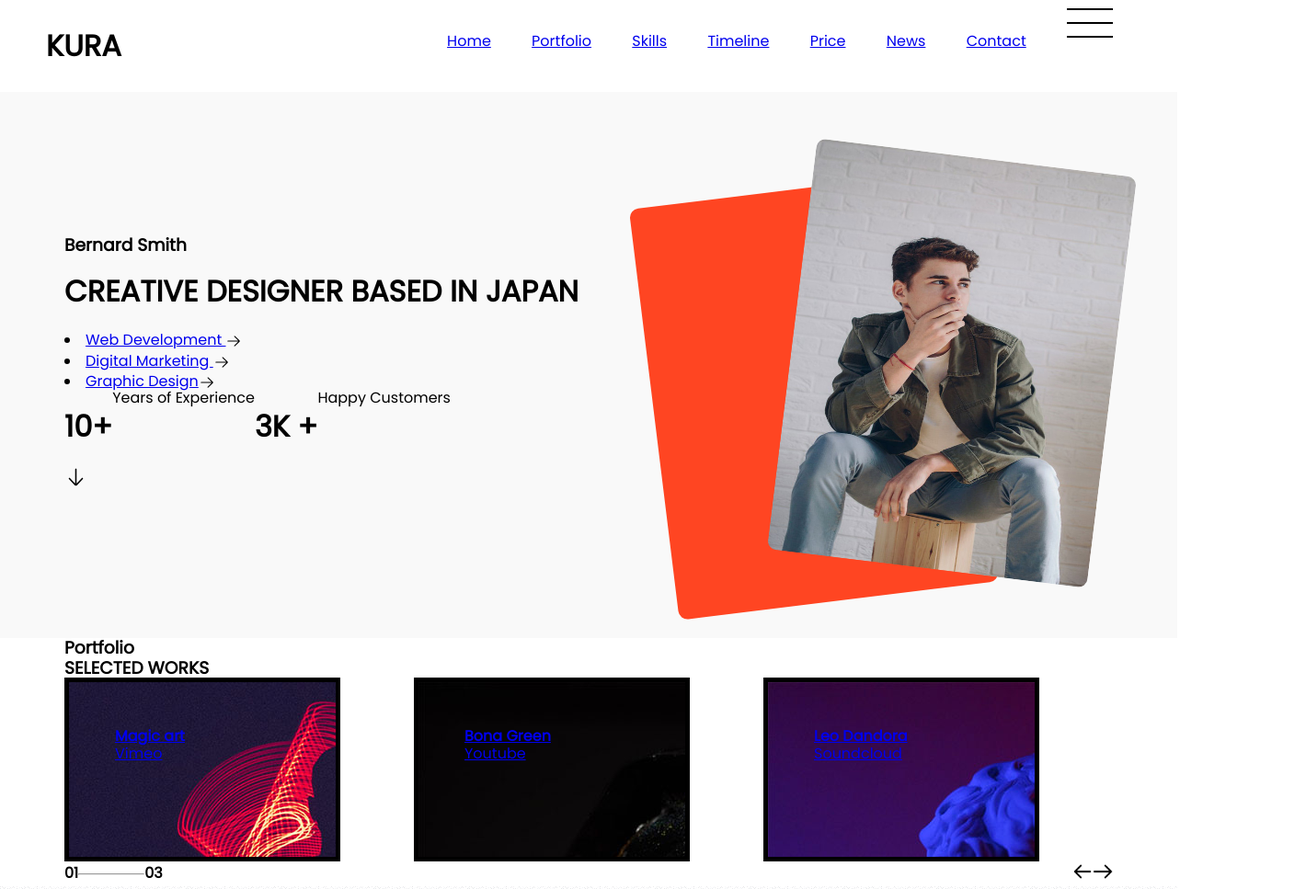
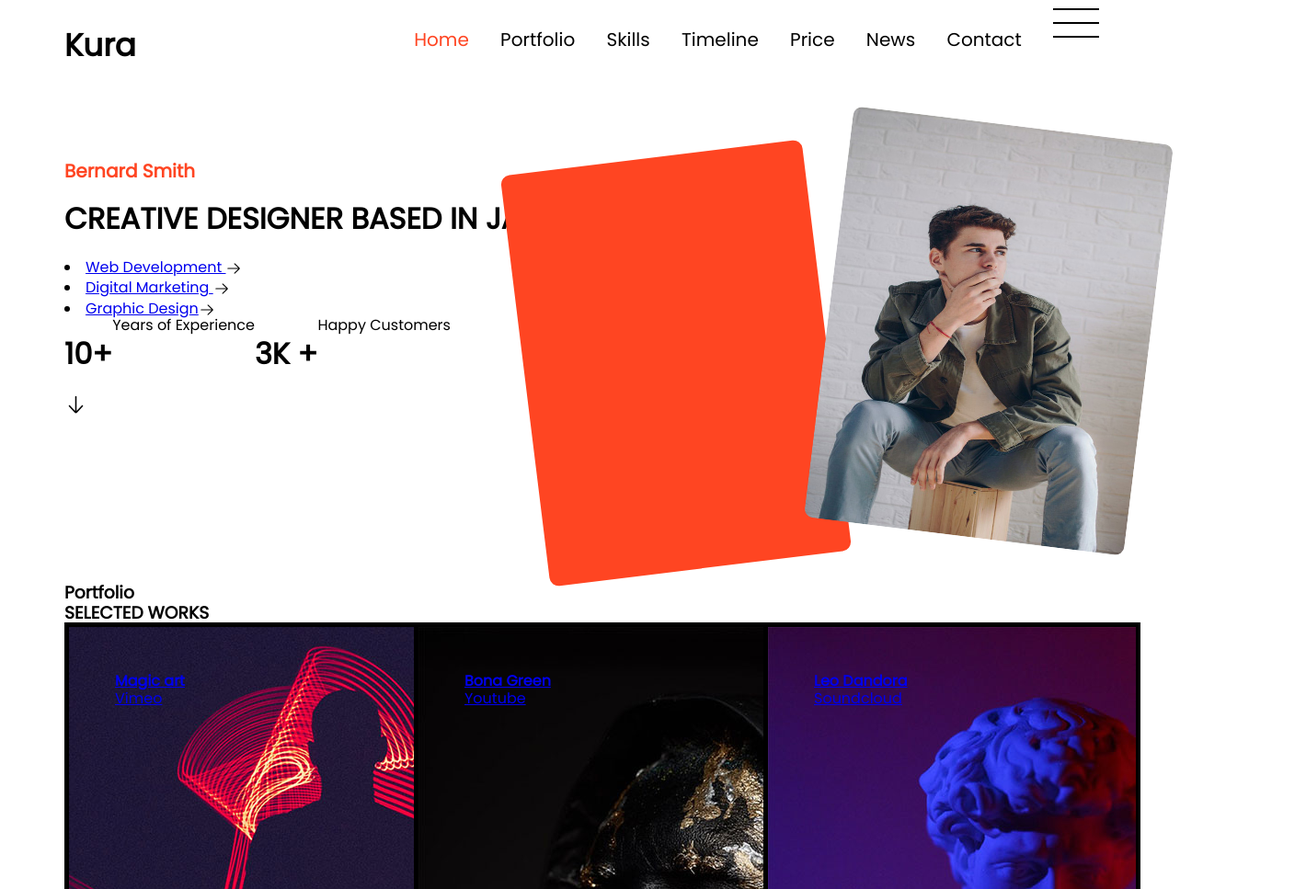
Before and after one commit to rubaiyat004/project-5-kura, a plain HTML site: page index.html in a window 1280 px wide. Shown: the top 967 px of the page at 92% size, 1420 px wide, since content can reach past the window. Drawn offline with Linux system fonts and the light colour scheme.

Commit message:
'master'

```diff
--- a/index.html
+++ b/index.html
@@ -14,11 +14,11 @@
 <nav>
 
     <div class="top-nav">
-        <div class="logo"> <h1>KURA</h1></div>
+        <div class="logo"> <h1>Kura</h1></div>
 
         <div class="nav-element">
             <ul>
-                <li><a href="#">Home</a></li>
+                <li><a href="#"><span>Home</span></a></li>
                 <li><a href="#">Portfolio</a></li>
                 <li><a href="#">Skills</a></li>
                 <li><a href="#">Timeline</a></li>
@@ -34,7 +34,7 @@
 <div class="hero-container">
     <div class="hero-wrapper">
         <div class="hero-content">
-            <h3>Bernard Smith</h3>
+            <h3><span>Bernard Smith</span></h3>
             <h1>CREATIVE DESIGNER BASED IN JAPAN</h1>
             <li><a href="#">Web Development <img id="right" src="images/right arrow.svg" alt=""></a></li>
             <li><a href="#">Digital Marketing <img id="right" src="images/right arrow.svg" alt=""></a></li>
--- a/styles/style.css
+++ b/styles/style.css
@@ -1,5 +1,5 @@
 *{
-    box-sizing: border-box;
+
     margin: 0;
     padding: 0;
 }
@@ -9,14 +9,26 @@ body{
 
 /*nav element starts here*/
 nav{
+    background-color:#ffff;
     height:100px;
-
+    width: 100%;
+    text-align: center;
+    position: fixed;
+    z-index: 100;
 
 
 }
+
+.logo h1{
+    font-size: 34px;
+    max-width: 70px;
+    max-height: 70px;
+    cursor: pointer;
+}
 .top-nav{
     max-width: 1340px;
-    padding: 0 50px;
+    padding: 0 70px;
+
 
 }
 .nav-element{
@@ -33,7 +45,24 @@ nav{
 .nav-element ul li{
     display: inline-block;
     line-height: 50px;
-    margin: 0 20px;
+    margin: 0 15px;
+
+
+}
+.nav-element ul li a span{
+
+    color: #ff4522;
+
+}
+.nav-element ul li a{
+    text-decoration: none;
+    color: black;
+    font-size: 20px;
+}
+
+.nav-element ul li a:hover{
+
+    color: #ff4522;
 }
 .top-nav{
     display: flex;
@@ -44,22 +73,27 @@ nav{
 
 
 /*hero content starts here*/
+
+
+}
 .hero-container{
     background-color: #F9F9F9;
 
 }
 .hero-wrapper{
     max-width: 1380px;
-    padding: 70px 70px;
+    padding: 90px 70px;
     width: 100%;
 
     display: flex;
     align-items: center;
     justify-content: space-between;
-
-
 }
-
+.hero-content h3 span{
+    font-size: 20px;
+    font-weight: bold;
+    color: #ff4522;
+}
 #right{
 
     width: 18px;
@@ -95,6 +129,9 @@ nav{
 }
 .hero-wrapper .hero-img{
     max-width: 100%;
+    padding-right:100px;
+
+
 }
 .hero-wrapper .hero-img img{
     transform: rotate(7deg);
@@ -102,18 +139,20 @@ nav{
     max-height: 450px;
     border-radius: 10px;
     position: relative;
-    z-index: 100;
+    z-index: 1;
+    top: 45px;
 
 }
 .hero-wrapper .hero-img .photo-bg{
     position: absolute;
-    width: 350px;
+    width: 330px;
     height: 450px;
     transform: rotate(-7deg);
-    right: 220px;
-    top: 205px;
+    right: 380px;
+    top: 170px;
     background: #FF4522;
     border-radius: 10px;
+
 
 }
 .hero{
```
